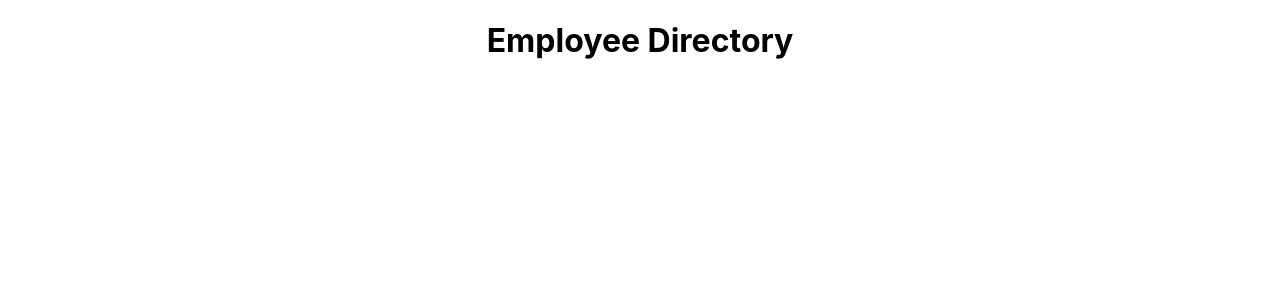
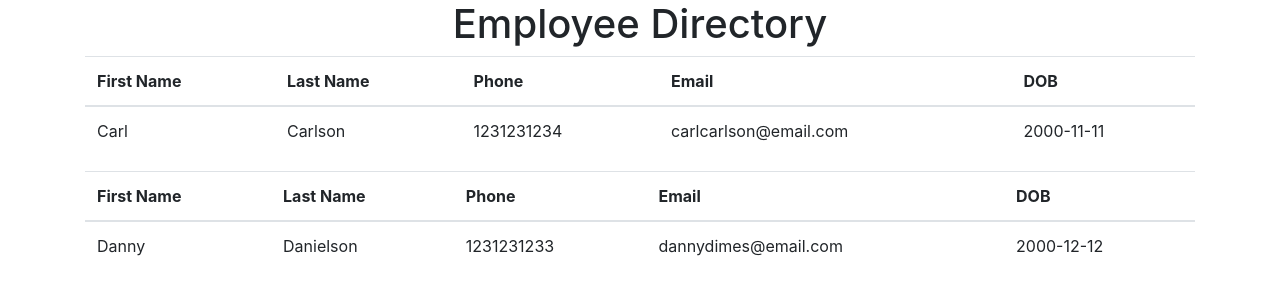
Before and after one commit to falbuna/User_Directory, a React (Create React App) app in the folder employeedirectory/: page / in a window 1280 px wide. Shown: the top 300 px of the page. Built offline with nearby package versions, Linux system fonts and the light colour scheme.

Commit message:
Got the table to render.

```diff
--- a/employeedirectory/package.json
+++ b/employeedirectory/package.json
@@ -6,6 +6,7 @@
     "@testing-library/jest-dom": "^5.11.5",
     "@testing-library/react": "^11.1.1",
     "@testing-library/user-event": "^12.2.0",
+    "bootstrap": "^4.5.3",
     "react": "^17.0.1",
     "react-dom": "^17.0.1",
     "react-scripts": "4.0.0",
--- a/employeedirectory/src/App.js
+++ b/employeedirectory/src/App.js
@@ -1,31 +1,31 @@
 import React, { Component } from "react";
 import Title from "./components/Title";
 import Table from "./components/Table";
+import users from "./users.json";
+// import { render } from "react-dom";
+
+class App extends Component {
+  state = {
+    users
+  };
 
 
-const users = [
-  {
-    "id": 1,
-    "image": "",
-    "first": "Carl",
-    "last": "Carlson",
-    "email": "cc@email.com",
-    "dob": "1999-12-12"
-  },
-  {
-    "id": 2,
-    "image": "",
-    "first": "Lenny",
-    "last": "Lawrenson",
-    "email": "LL@email.com",
-    "dob": "1999-11-11"
-  },
-]
-
-function App() {
+render() {
   return (
+    <div>
     <Title>Employee Directory</Title>
+    {this.state.users.map(user => (
+    <Table
+      first={user.first}
+      last={user.last}
+      phone={user.phone}
+      email={user.email}
+      dob={user.dob}
+    />
+    ))}
+    </div>
   );
+}
 }
 
 export default App;
--- a/employeedirectory/src/components/Table/index.js
+++ b/employeedirectory/src/components/Table/index.js
@@ -2,16 +2,28 @@ import React from "react";
 
 function Table(props){
     return (
-        <Table>
+            <div class="container">
+            <table class="table">
                 <thead>
-                <th>Image</th>
+                <tr>
                     <th>First Name</th>
                     <th>Last Name</th>
                     <th>Phone</th>
                     <th>Email</th>
                     <th>DOB</th>
+                </tr>
                 </thead>
-        </Table>
+                <tbody>
+                <tr>
+                    <td>{props.first}</td>
+                    <td>{props.last}</td>
+                    <td>{props.phone}</td>
+                    <td>{props.email}</td>
+                    <td>{props.dob}</td>
+                </tr>
+                </tbody>
+            </table>
+            </div>
     )
 }
 
--- a/employeedirectory/src/index.js
+++ b/employeedirectory/src/index.js
@@ -2,6 +2,7 @@ import React from 'react';
 import ReactDOM from 'react-dom';
 import './index.css';
 import App from './App';
+import 'bootstrap/dist/css/bootstrap.min.css';
 
 ReactDOM.render(<App />, document.getElementById('root')
 );
--- /dev/null
+++ b/employeedirectory/src/users.json
@@ -0,0 +1,16 @@
+[
+    {
+        "first": "Carl",
+        "last": "Carlson",
+        "phone": "1231231234",
+        "email": "carlcarlson@email.com",
+        "dob": "2000-11-11"
+    },
+    {
+        "first": "Danny",
+        "last": "Danielson",
+        "phone": "1231231233",
+        "email": "dannydimes@email.com",
+        "dob": "2000-12-12"
+    }
+]
```
Also changed, not shown: 1 other file (tests, documents, lock files or other folders). Lines whose indentation alone changed are shown as unchanged.
